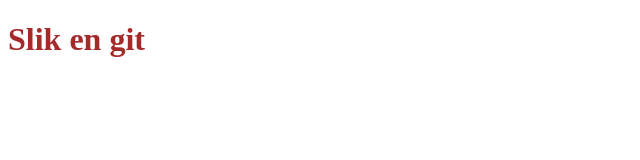
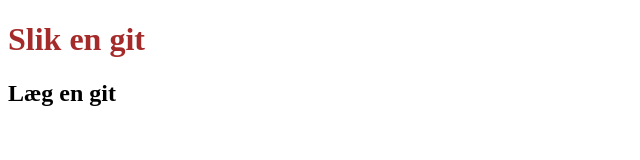
Before and after one commit to SteinDenStore/git-test, a plain HTML site: page index.html in a window 1280 px wide. Shown: the whole page, without its empty margins (0-640 px from the left). Drawn offline with Linux system fonts and the light colour scheme.

Commit message:
Lavet h2

```diff
--- a/index.html
+++ b/index.html
@@ -8,5 +8,6 @@
   </head>
   <body>
     <h1>Slik en git</h1>
+    <h2>Læg en git</h2>
   </body>
 </html>
```
